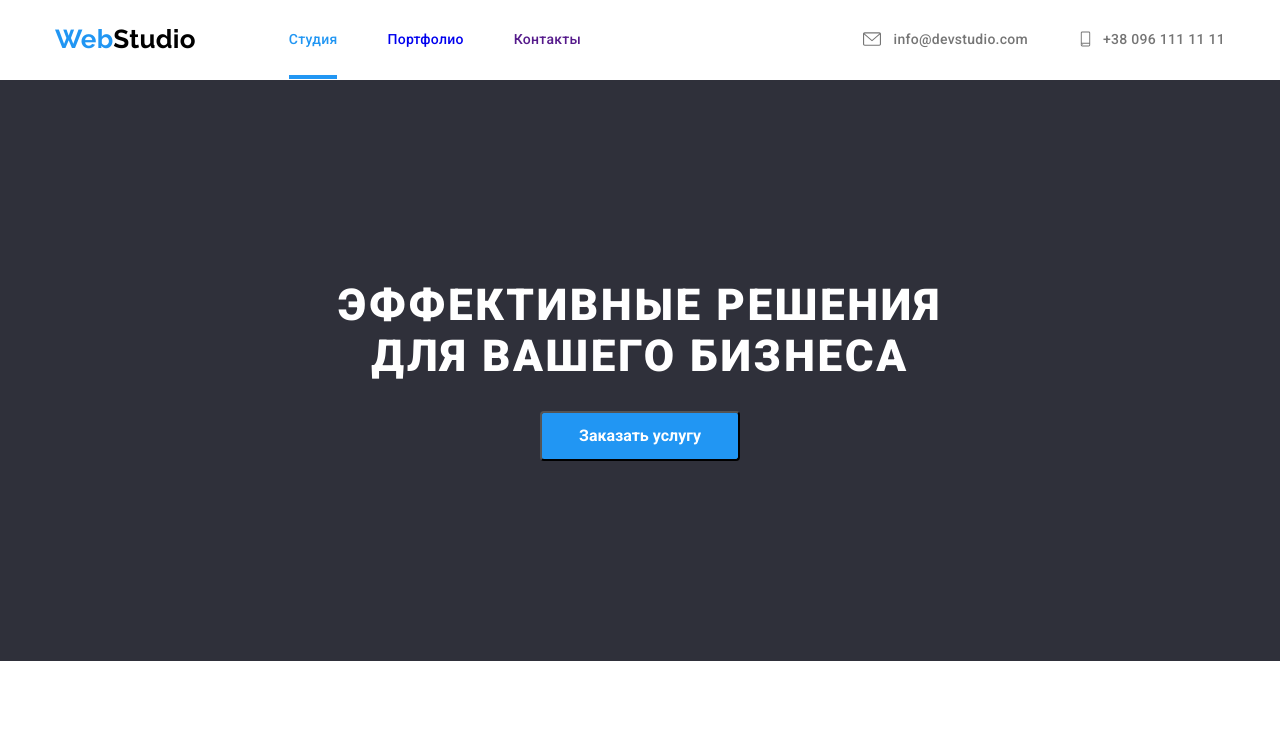
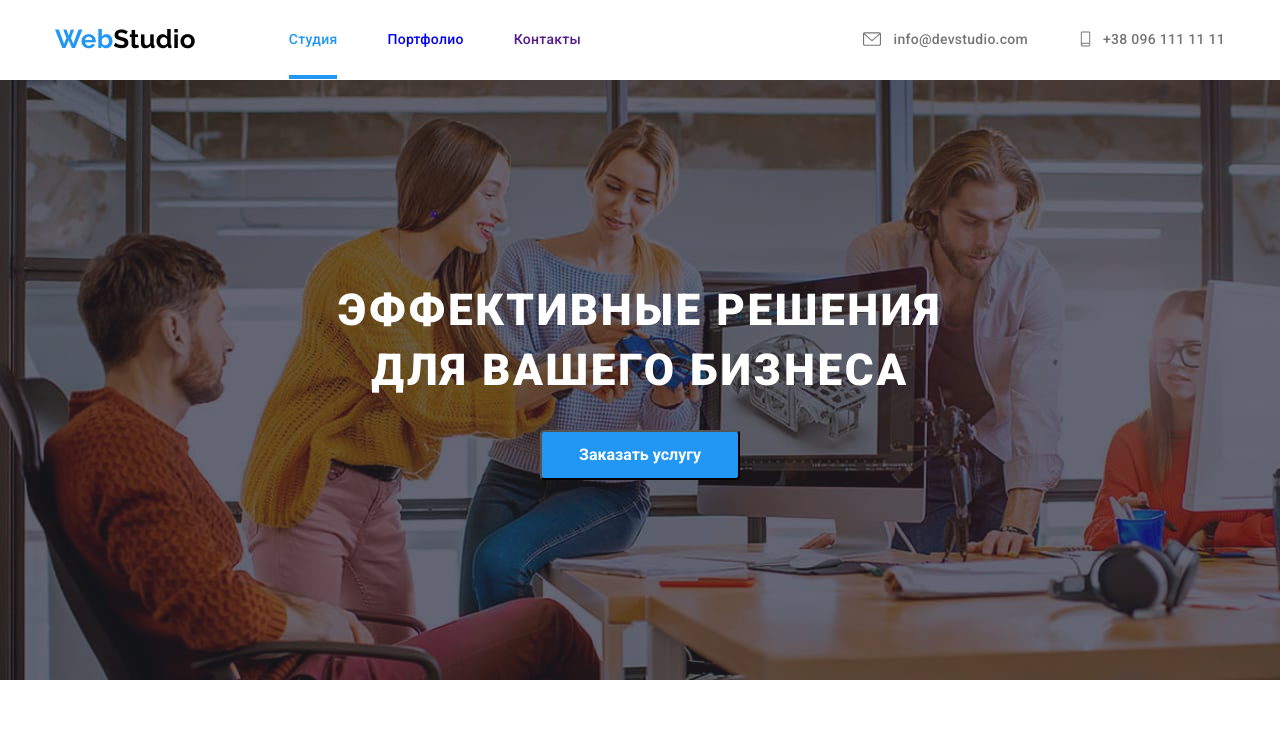
Before and after one commit to Andriy-Lesyk/goit-markup-hw-07, a plain HTML site: page index.html in a window 1280 px wide. Shown: the top 752 px of the page. Drawn offline with nearby package versions, Linux system fonts and the light colour scheme.

Commit message:
Исправляет Hero

```diff
--- a/sass/components/_header.scss
+++ b/sass/components/_header.scss
@@ -139,7 +139,6 @@ color: #000000;
 }
 
 .nav{
-@include font(14px, 500, 16px)
 font-family: $roboto-font;
 font-style: normal;
 font-weight: 500;
--- a/sass/components/_hero.scss
+++ b/sass/components/_hero.scss
@@ -1,7 +1,4 @@
 .hero{
-    display:flex;
-    flex-direction: column;
-    align-items: center;
     padding: 200px 0;
     background-color: #2F303A;
     background-image: linear-gradient(
@@ -10,11 +7,13 @@
         url(../../Images/img7.jpg);
     background-repeat: no-repeat;
     background-size: cover;
+}
 
-
-&-title{
-@include font(44px, 900, 60px)
-font-family: $roboto-font;
+.hero-title{
+font-family: var(--roboto-font);
+font-weight: 900;
+font-size: 44px;
+line-height: 1,364;
 letter-spacing: 0.06em;
 text-transform: uppercase;
 text-align: center;
@@ -22,8 +21,9 @@ margin-bottom: 30px;
 color: #FFFFFF;
 }
 
-&-btn{
-font-family: $roboto-font;
+
+.hero-btn{
+font-family: var(--roboto-font);
 font-style: normal;
 font-weight: bold;
 font-size: 16px;
@@ -31,11 +31,10 @@ line-height: 1.875;
 text-align: center;
 min-width: 200px;
 min-height: 50px;
-background-color: $accent-color;
+background-color: var(--accent-color);
 border-radius: 4px;
 
 /* identical to box height, or 187% */
 
 color: #FFFFFF;
 }
-}
```
Also changed, not shown: css/main.min.css, css/mixins.min.css (added), css/portfolio.min.css, 3 other files.
